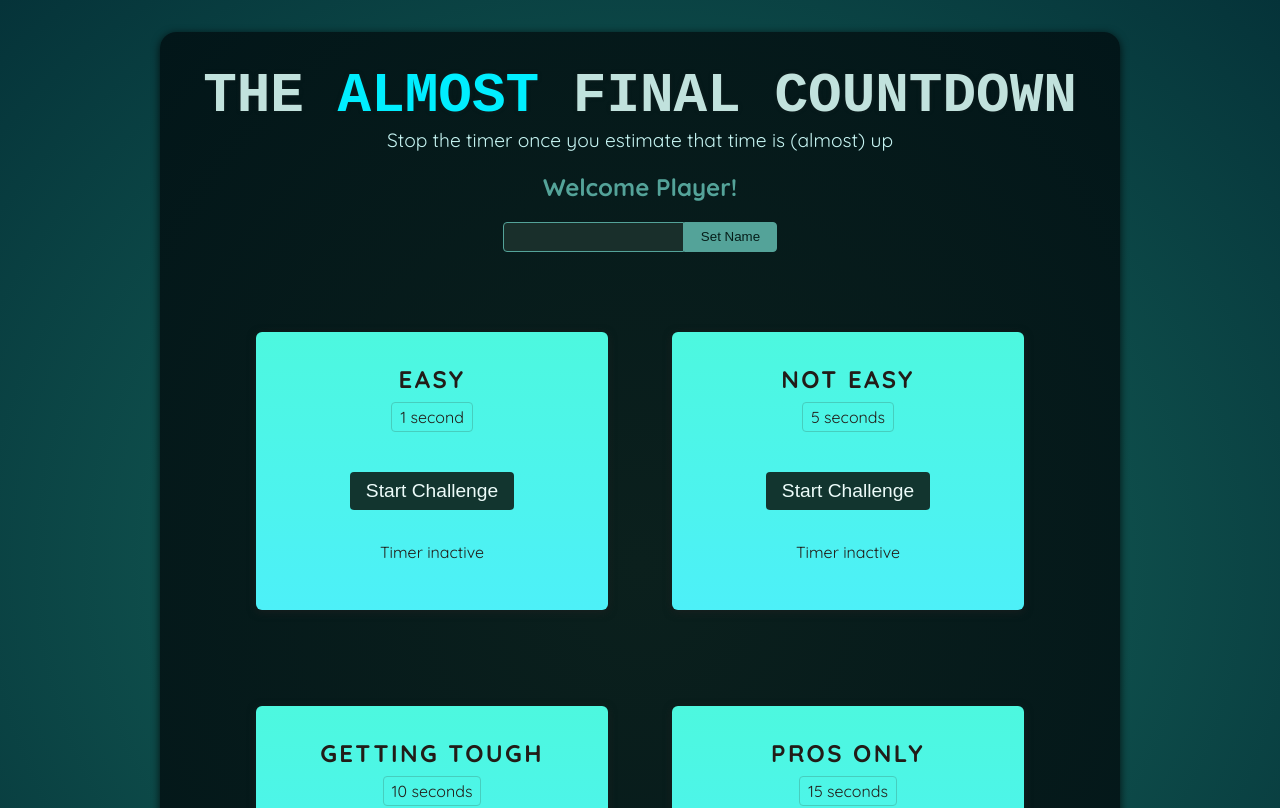
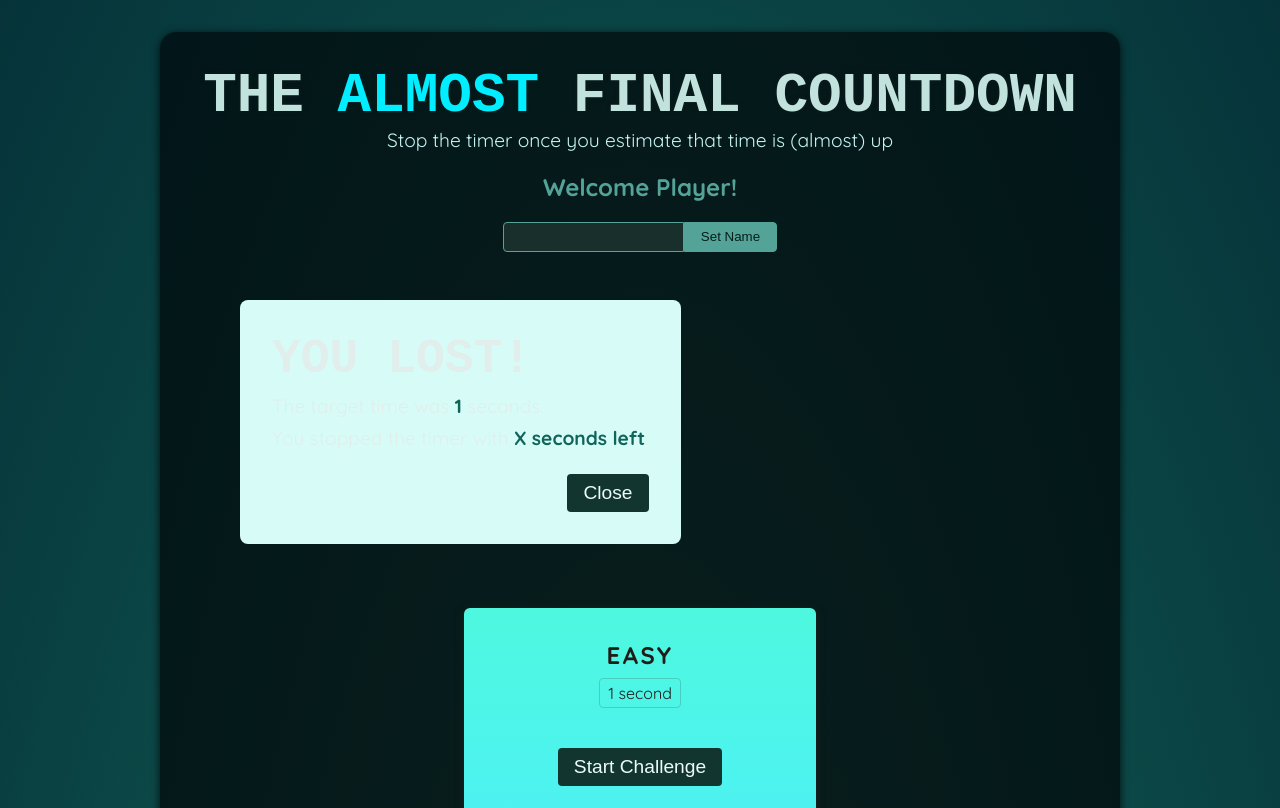
Before and after one commit to zarail/React-Practice-Projects, a React (Vite) app in the folder 11-the-almost-final-countdown/: page / in a window 1280 px wide. Shown: the top 808 px of the page. Built offline with nearby package versions, Linux system fonts and the light colour scheme; a web font is replaced by a local one.

Commit message:
add useImperativeHandle hook

```diff
--- a/11-the-almost-final-countdown/src/components/ResultModal.jsx
+++ b/11-the-almost-final-countdown/src/components/ResultModal.jsx
@@ -1,18 +1,31 @@
-import { forwardRef } from 'react'; // allows us to forward the ref from a (parent) component to another (child) component
+import { forwardRef, useImperativeHandle, useRef } from 'react'; // allows us to forward the ref from a (parent) component to another (child) component
 
 // forwardRef should wrap the function component that we want to forward the ref to.
 // it stores the function in a constant and exports it:
 
 const ResultModal = forwardRef(function ResultModal({ result, targetTime }, ref) {
+
+  const dialog = useRef();
+
+  // useImperativeHandle() is a hook that allows us to define which functions and values we want to expose to the parent component:
+
+  useImperativeHandle(ref, () => {
+    return {
+      open() {
+        // dialog.current.showModal(); // showModal() is bulit-in to show the dialog
+      }
+    };
+  });
+
   return (
-    <dialog ref={ref} className="result-modal"> {/* has built-in styling & features ... set "open" to make it visible */}
+    <div ref={dialog} className="result-modal"> {/* has built-in styling & features ... set "open" to make it visible */}
       <h2>You {result}!</h2>
       <p>The target time was <strong>{targetTime}</strong> seconds.</p>
       <p>You stopped the timer with <strong>X seconds left</strong>.</p>
       <form method="dialog">
         <button>Close</button> {/* this will close the dialog */}
       </form>
-    </dialog>
+    </div>
   )
 });
 
--- a/11-the-almost-final-countdown/src/components/TimerChallenge.jsx
+++ b/11-the-almost-final-countdown/src/components/TimerChallenge.jsx
@@ -14,7 +14,7 @@
     // JS built-in function: a timer of 1000 milliseconds, that will execute the anonymous function after the timer has run out
     timer.current = setTimeout(() => { // bcs you always must target the current value of the ref
       setTimerExpired(true);
-      dialog.current.showModal(); // showModal() is bulit-in to show the dialog
+      dialog.current.open();
     }, targetTime * 1000); // the time (that is in milliseconds) should be based on the targetTime prop, so we multiply the targetTime by 1000
 
     setTimerStarted(true);
```
